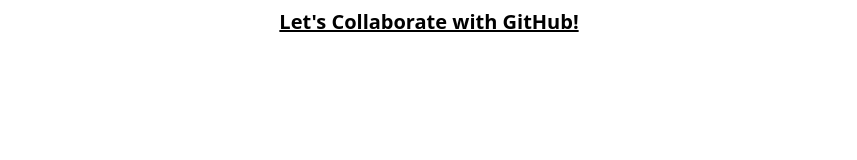
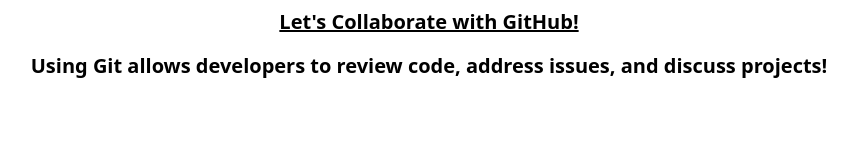
Before and after one commit to anitaalam/mdia-4590-in-class, a plain HTML site: page index.html in a window 1280 px wide. Shown: the whole page, without its empty margins (211-1068 px from the left). Drawn offline with nearby package versions, Linux system fonts and the light colour scheme.

Commit message:
add sub heading
describes heading

```diff
--- a/index.html
+++ b/index.html
@@ -11,6 +11,7 @@
     <header class="container px-4 mx-auto">
         <div class="text-center mt-2">
             <h1 class="text-xl font-bold underline">Let's Collaborate with GitHub!</h1>
+            <h3 class="text-xl font-bold mt-4">Using Git allows developers to review code, address issues, and discuss projects!</h3>
         </div>
     </header>
 </body>
```
